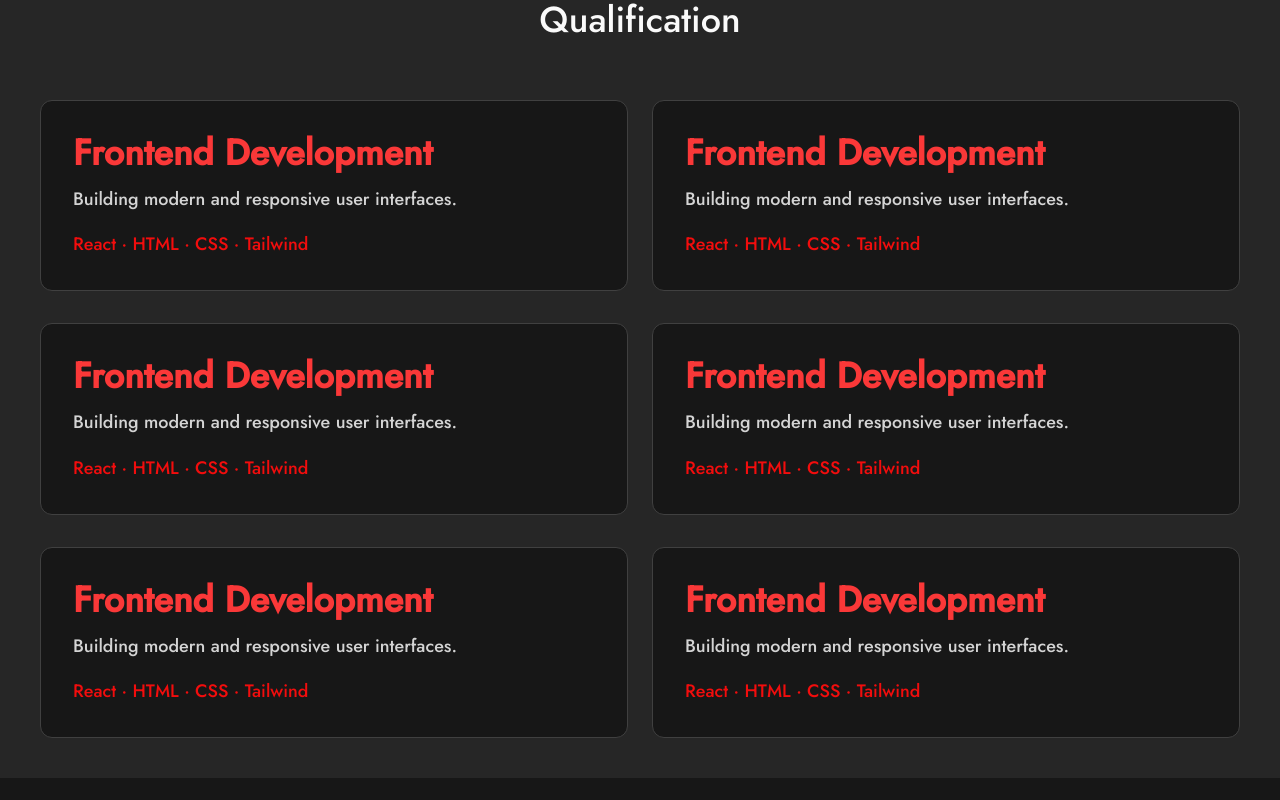
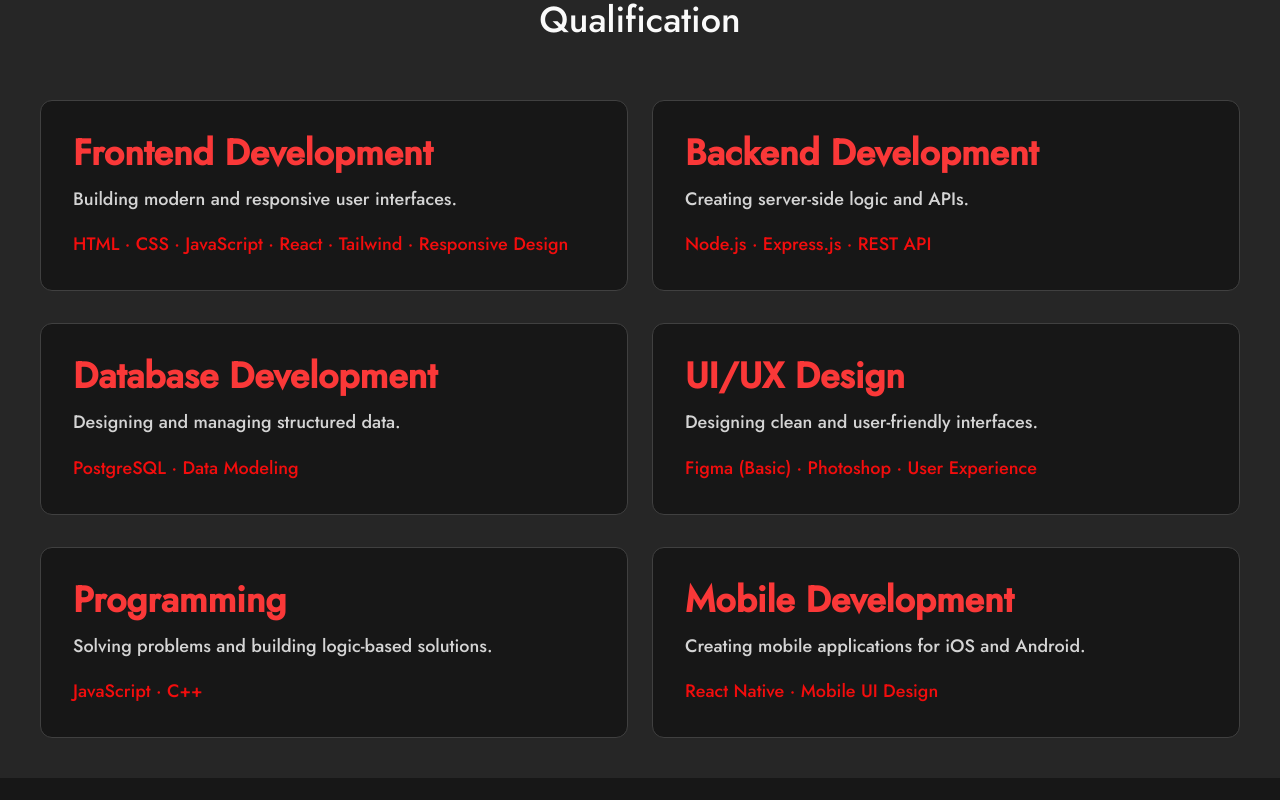
Before and after one commit to SayedMojibSadat/My-Portfolio, a React (Vite) app: page / in a window 1280 px wide. Shown: the part 1680-2480 px from the top of the page. Built offline with nearby package versions, Linux system fonts and the light colour scheme.

Commit message:
Real Data was Added

```diff
--- a/src/features/experience/store/cartData.js
+++ b/src/features/experience/store/cartData.js
@@ -3,38 +3,38 @@ const cartsData = [
         {
             title: 'Frontend Development',
             description: 'Building modern and responsive user interfaces.',
-            tech: 'React · HTML · CSS · Tailwind'
+            tech: 'HTML · CSS · JavaScript · React · Tailwind · Responsive Design'
         },
         {
-            title: 'Frontend Development',
-            description: 'Building modern and responsive user interfaces.',
-            tech: 'React · HTML · CSS · Tailwind'
+            title: 'Backend Development',
+            description: 'Creating server-side logic and APIs.',
+            tech: 'Node.js · Express.js · REST API'
         }
     ],
     [
         {
-            title: 'Frontend Development',
-            description: 'Building modern and responsive user interfaces.',
-            tech: 'React · HTML · CSS · Tailwind'
+            title: 'Database Development',
+            description: 'Designing and managing structured data.',
+            tech: 'PostgreSQL · Data Modeling'
         },
         {
-            title: 'Frontend Development',
-            description: 'Building modern and responsive user interfaces.',
-            tech: 'React · HTML · CSS · Tailwind'
+            title: 'UI/UX Design',
+            description: 'Designing clean and user-friendly interfaces.',
+            tech: 'Figma (Basic) · Photoshop · User Experience'
         }
     ],
     [
         {
-            title: 'Frontend Development',
-            description: 'Building modern and responsive user interfaces.',
-            tech: 'React · HTML · CSS · Tailwind'
+            title: 'Programming',
+            description: 'Solving problems and building logic-based solutions.',
+            tech: 'JavaScript · C++'
         },
         {
-            title: 'Frontend Development',
-            description: 'Building modern and responsive user interfaces.',
-            tech: 'React · HTML · CSS · Tailwind'
+            title: 'Mobile Development',
+            description: 'Creating mobile applications for iOS and Android.',
+            tech: 'React Native · Mobile UI Design'
         }
-    ],
+    ]
 ]
 
 export default cartsData;
--- a/src/features/home/components/HomeData.jsx
+++ b/src/features/home/components/HomeData.jsx
@@ -31,12 +31,11 @@ function HomeData() {
             <div className='flex flex-row flex-wrap justify-center lg:justify-start gap-4 text-sm md:text-base lg:text-xl w-full'>
                 <button
                     onClick={() => {
-                        const contactScroll = document.getElementById('contact')
-                        if (contactScroll) {
-                            contactScroll.scrollIntoView({
-                                behavior: 'smooth',
-                                block: 'start'
-                            });
+                        const element = document.getElementById('contact');
+                        if (element) {
+                            const header = document.querySelector('header');
+                            const headerHeight = header ? header.offsetHeight : 0;
+                            window.scrollTo({ top: element.offsetTop - headerHeight, behavior: 'smooth' });
                         }
                     }}
                     className='h-11 md:h-14 px-6 md:px-10 bg-red-500 rounded-xl hover:bg-red-700 shadow-lg shadow-red-500/20 transition duration-700 text-white'>
@@ -44,12 +43,11 @@ function HomeData() {
                 </button>
                 <button
                     onClick={() => {
-                        const portfolioScroll = document.getElementById('portfolio')
-                        if (portfolioScroll) {
-                            portfolioScroll.scrollIntoView({
-                                behavior: 'smooth',
-                                block: 'start'
-                            });
+                        const element = document.getElementById('portfolio');
+                        if (element) {
+                            const header = document.querySelector('header');
+                            const headerHeight = header ? header.offsetHeight : 0;
+                            window.scrollTo({ top: element.offsetTop - headerHeight, behavior: 'smooth' });
                         }
                     }}
                     className='h-11 md:h-14 px-6 md:px-10 border border-red-500 text-red-500 hover:bg-red-500 hover:text-white transition duration-700 rounded-xl'>
--- a/src/features/home/pages/Home.jsx
+++ b/src/features/home/pages/Home.jsx
@@ -5,10 +5,13 @@ import HomeData from '../components/HomeData';
 
 function Home() {
   return (
+    <div
+      className='h-[120vh] lg:h-screen w-full bg-neutral-800 flex  '
+    >
       <motion.section
+        className='flex h-full w-full flex-col-reverse items-center justify-center pt-[5vh] lg:pt-[14vh] gap-10 lg:gap-0 lg:flex-row overflow-x-hidden'
         id='home'
-      className='h-[120vh] lg:h-screen w-full bg-neutral-800 pt-[12vh] lg:pt-[14vh] flex flex-col-reverse items-center justify-center gap-10 lg:gap-0 lg:flex-row overflow-x-hidden'
-      initial={{ opacity: 0, y: 50 }}
+        initial={{ opacity: 0, y: 20 }}
         whileInView={{ opacity: 1, y: 0 }}
         transition={{ duration: 0.8 }}
         viewport={{ once: true }}
@@ -18,6 +21,7 @@ function Home() {
           <ImageBar />
         </div>
       </motion.section>
+    </div>
   )
 }
 
--- a/src/features/portfolio/store/projectCarts.js
+++ b/src/features/portfolio/store/projectCarts.js
@@ -1,18 +1,18 @@
 const projects = [
   {
-    title: 'Time Manager',
-    imageUrl: 'projects_images/time_manager/1.png',
+    title: 'FilmCenter',
+    imageUrl: 'projects_images/filmcenter/2.png',
     desc: 'Aplication for management your time in special days such examp days, its fearures are clock, counter, alarm, stopwatch and pomodoro.',
     usedTechnologies: ['HTML', 'CSS', 'JavaScript'],
     gallery: [
-      'projects_images/time_manager/1.png',
-      'projects_images/time_manager/2.png',
-      'projects_images/time_manager/3.png',
-      'projects_images/time_manager/4.png',
-      'projects_images/time_manager/5.png',
-      'projects_images/time_manager/6.png',
+      'projects_images/filmcenter/1.png',
+      'projects_images/filmcenter/2.png',
+      'projects_images/filmcenter/3.png',
+      'projects_images/filmcenter/4.png',
+      'projects_images/filmcenter/5.png',
+      'projects_images/filmcenter/6.png',
     ],
-    link: 'https://google.com'
+    link: '#'
   },
   {
     title: 'Task Manager',
--- a/src/features/skills/stores/skills.js
+++ b/src/features/skills/stores/skills.js
@@ -11,17 +11,17 @@ const skills = [
     },
     {
         name: 'Tailwind CSS',
-        level: 85,
+        level: 90,
         description: 'Developing scalable and responsive user interfaces using utility-first CSS.'
     },
     {
         name: 'JavaScript',
-        level: 80,
+        level: 85,
         description: 'Implementing dynamic behavior and client-side application logic.'
     },
     {
         name: 'React',
-        level: 75,
+        level: 90,
         description: 'Building reusable components and single-page applications.'
     },
     {
@@ -31,12 +31,12 @@ const skills = [
     },
     {
         name: 'Express.js',
-        level: 70,
+        level: 90,
         description: 'Building RESTful APIs and handling server-side logic.'
     },
     {
-        name: 'SQL',
-        level: 70,
+        name: 'PostgreSQL',
+        level: 90,
         description: 'Designing databases, writing queries, and managing relational data.'
     }
 ];
```
Lines whose indentation alone changed are shown as unchanged.
